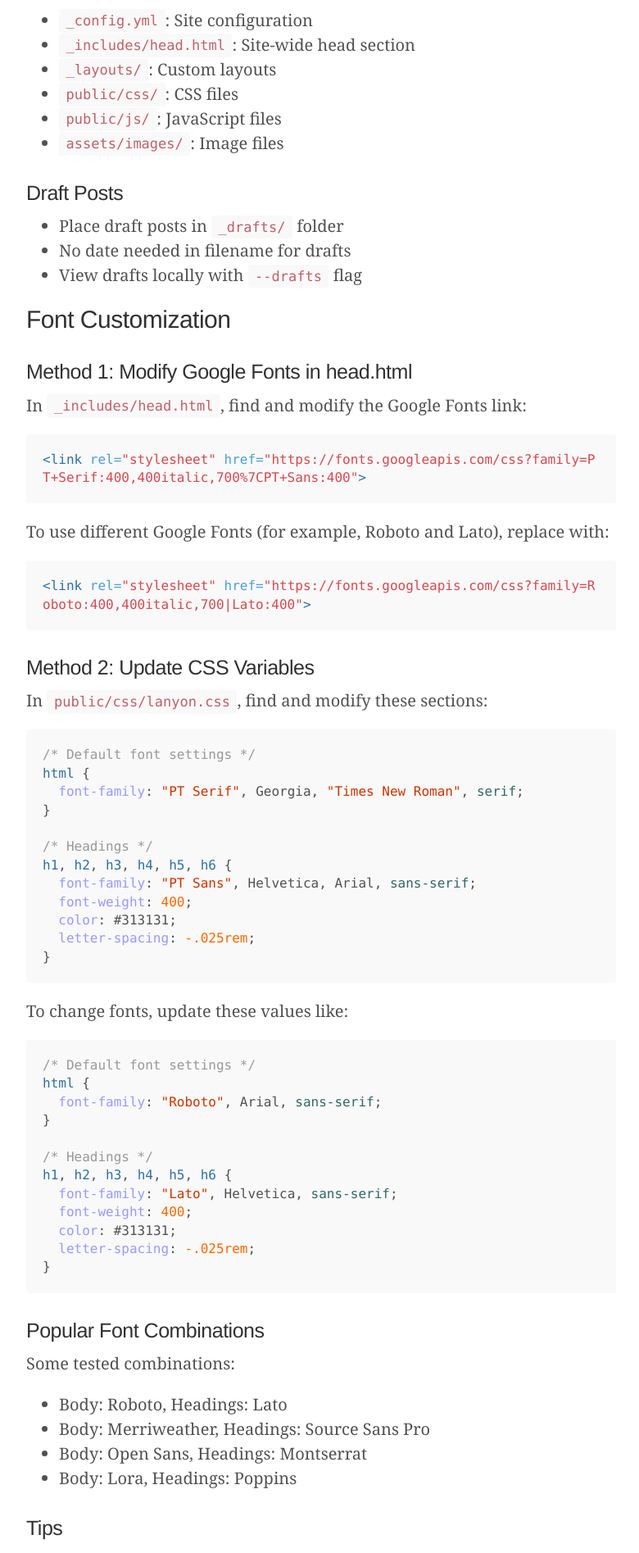
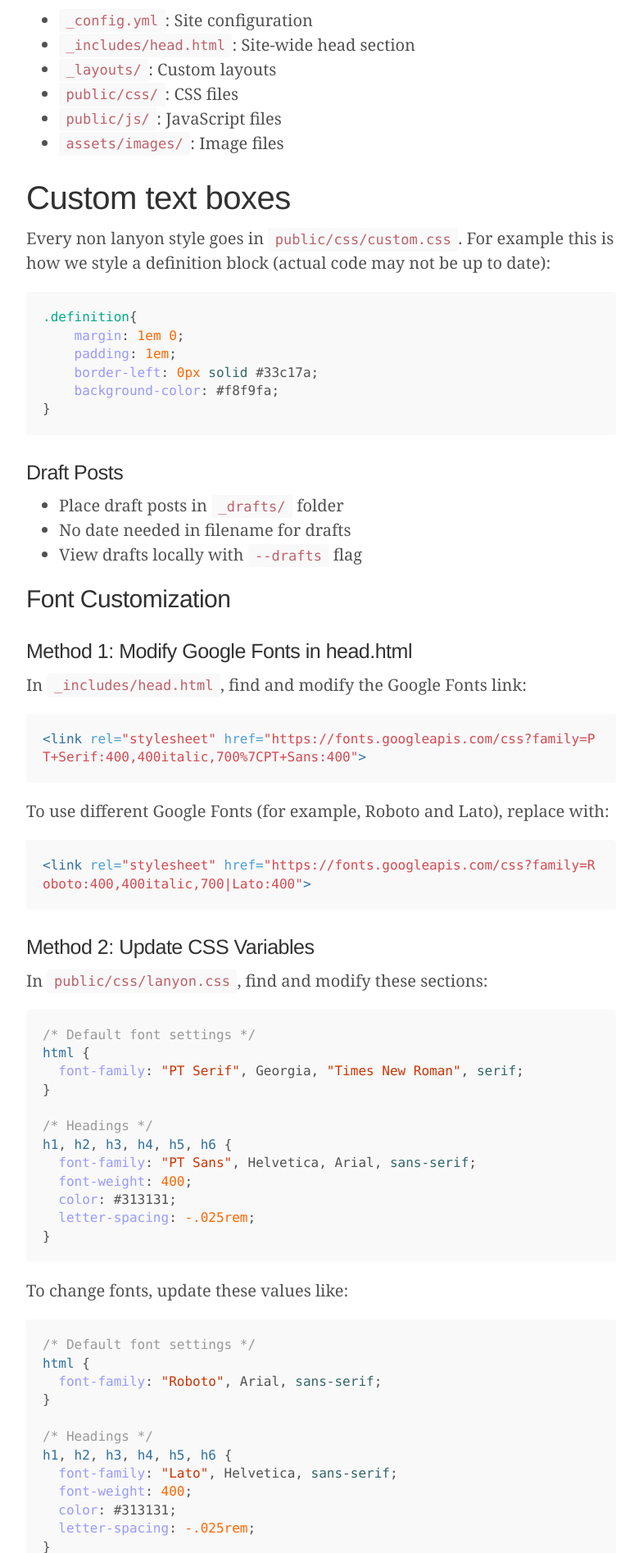
Before and after one commit to FabianLander/fabianlander.github.io, a Jekyll site: the page built from _posts/2024-11-18-jekyll-gotchas-and-solution.md, in a window 1280 px wide. Shown: the part 4501-6396 px from the top of the page at 82% size, without its empty margins (248-1028 px from the left). Built offline with Jekyll 4.4.1, drawn with Linux system fonts in a browser that asks for light colours; some of the changed text lies outside the part shown.

Commit message:
started to define macros in head.html

````diff
--- a/_includes/head.html
+++ b/_includes/head.html
@@ -48,7 +48,15 @@
       packages: {'[+]': ['ams']},
       inlineMath: [['$', '$']],
       displayMath: [['\\[', '\\]'], ['$$', '$$']],
-      processEscapes: true
+      processEscapes: true,
+      macros: {
+      // Define your macros here
+      "R": "\\mathbb{R}",
+      "N": "\\mathbb{N}",
+      "norm": ["\\left\\lVert#1\\right\\rVert", 1],
+      "abs": ["\\left|#1\\right|", 1],
+      "inv": "^{-1}"
+    }
     }
   };
 </script>
--- a/_posts/2024-11-18-jekyll-gotchas-and-solution.md
+++ b/_posts/2024-11-18-jekyll-gotchas-and-solution.md
@@ -174,6 +174,18 @@
 - `public/js/`: JavaScript files
 - `assets/images/`: Image files
 
+# Custom text boxes
+Every non lanyon style goes in `public/css/custom.css`. For example this is how we style a definition block (actual code may not be up to date):
+
+```css
+.definition{
+    margin: 1em 0;
+    padding: 1em;
+    border-left: 0px solid #33c17a;
+    background-color: #f8f9fa;
+}
+```
+
 ### Draft Posts
 - Place draft posts in `_drafts/` folder
 - No date needed in filename for drafts
--- a/public/css/custom.css
+++ b/public/css/custom.css
@@ -1,7 +1,21 @@
-.theorem {
+.definition{
     margin: 1em 0;
     padding: 1em;
-    border-left: 3px solid #2077b2;
+    border-left: 0px solid #33c17a;
+    background-color: #ffffff;
+}
+
+.example{
+    margin: 1em 0;
+    padding: 1em;
+    border-left: 0px solid #33c17a;
+    background-color: #f8f9fa;
+}
+
+.lemma {
+    margin: 1em 0;
+    padding: 1em;
+    border-left: 3px solid #807eff;
     background-color: #f8f9fa;
 }
 
@@ -9,4 +23,12 @@
     margin: 1em 0;
     padding-left: 1em;
     border-left: 2px solid #6c757d;
+    /* background-color: #ffffff; */
 }
+
+.theorem {
+    margin: 1em 0;
+    padding: 1em;
+    border-left: 3px solid #807eff;
+    background-color: #f8f9fa;
+}
````
Also changed, not shown: _posts/2024-11-12-markdown-cheat-sheet.md (added, +162 -0 lines).
